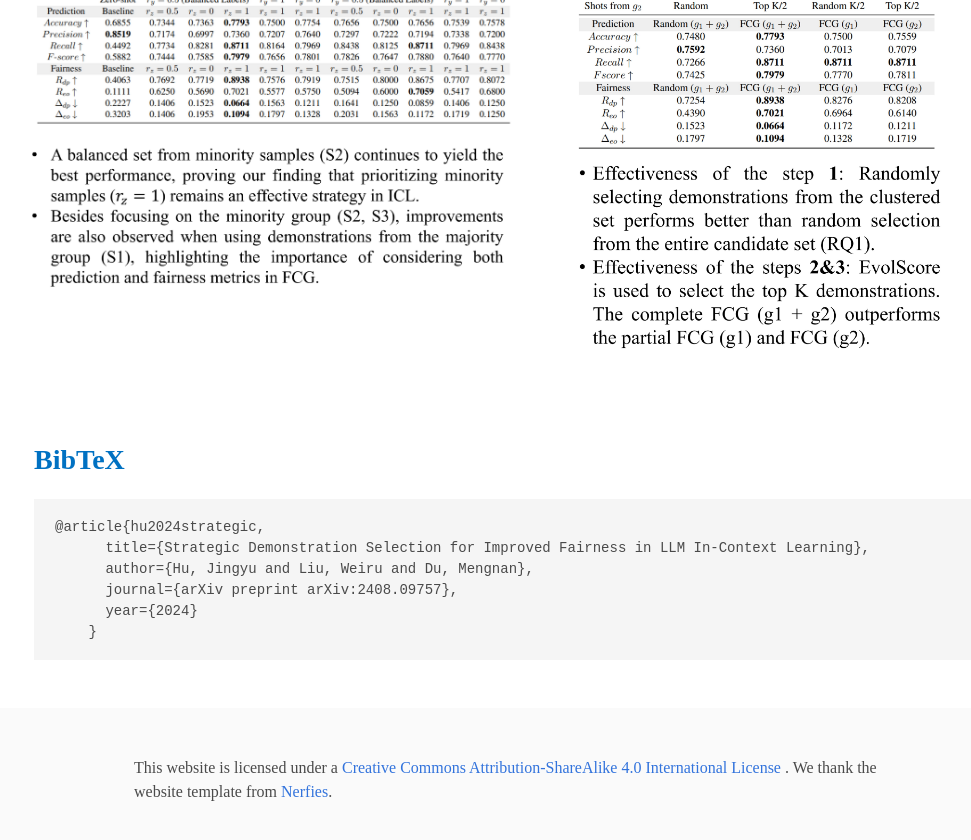
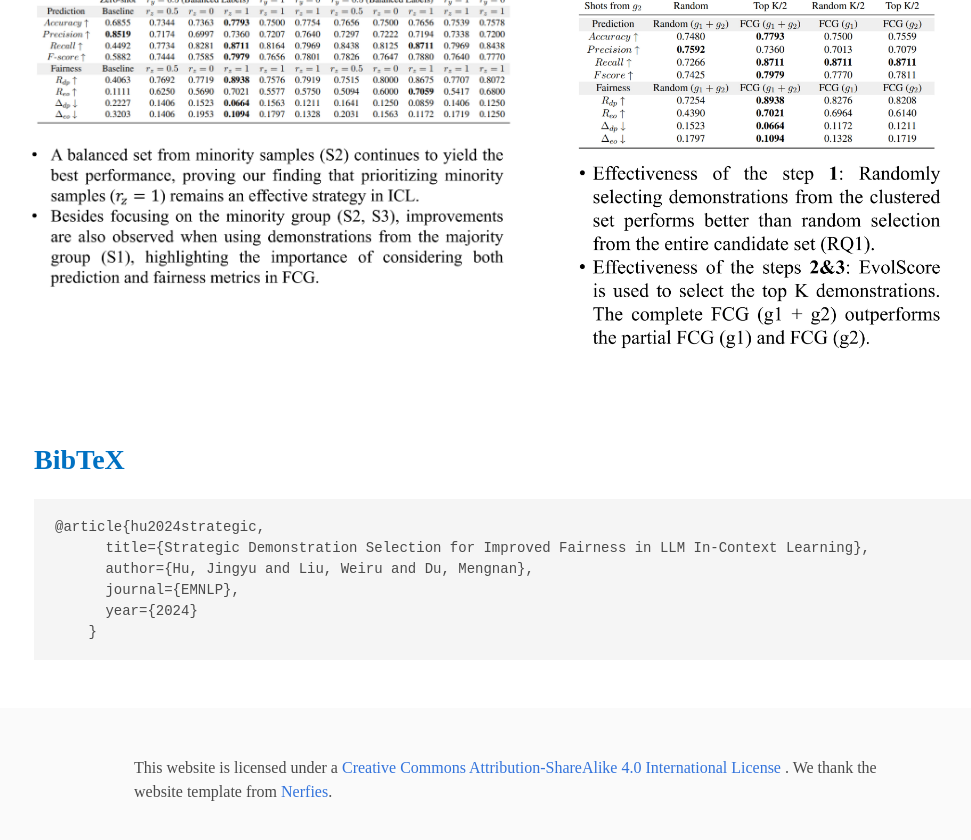
Before and after one commit to FairXAI/FairXAI.github.io, a Jekyll site: the page demo/TabularICL/index.html, which Jekyll copies as it is, in a window 1280 px wide and 900 px high, scrolled down 3844 px. Shown: the top 840 px of the window, without its empty margins (126-1097 px from the left). Built offline with Jekyll 4.4.1, drawn with Linux system fonts in a browser that asks for light colours; nearby versions of some CDN libraries; some web fonts are replaced; library files that are not in the unit come from our copies; a style sheet for code colours, icons or effects is not loaded.

Commit message:
Update index.html

```diff
--- a/demo/TabularICL/index.html
+++ b/demo/TabularICL/index.html
@@ -300,14 +300,14 @@
 
         </div>
     </section>
-
+    <!-- journal={arXiv preprint arXiv:2408.09757}, -->
     <section class="section" id="BibTeX">
         <div class="container is-max-desktop content">
             <h2 class="title" style="color: hsl(205, 100%, 38%);">BibTeX</h2>
             <pre><code>@article{hu2024strategic,
       title={Strategic Demonstration Selection for Improved Fairness in LLM In-Context Learning},
       author={Hu, Jingyu and Liu, Weiru and Du, Mengnan},
-      journal={arXiv preprint arXiv:2408.09757},
+      journal={EMNLP},
       year={2024}
     }</code></pre>
         </div>
```
